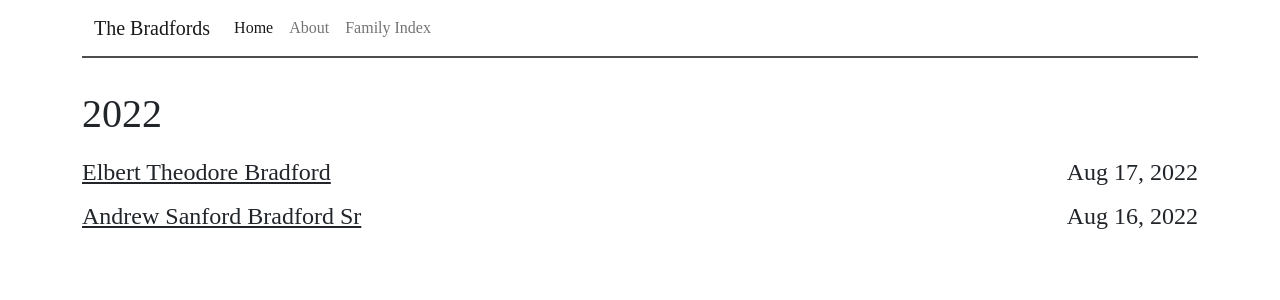
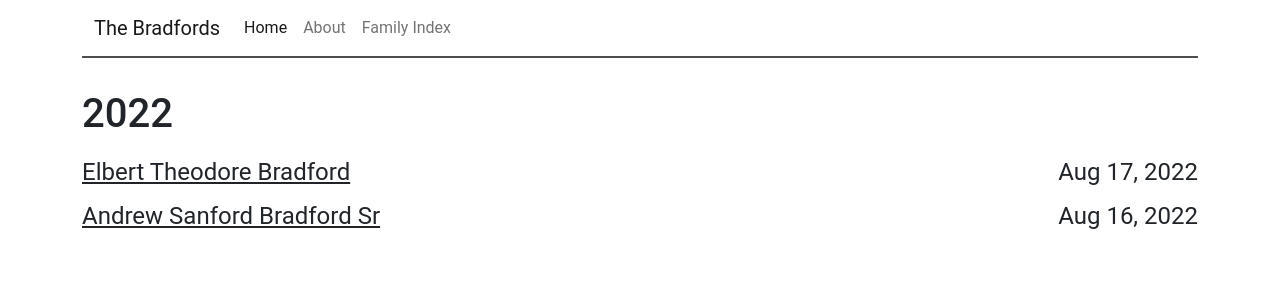
Before and after one commit to the-bradfords/the-bradfords.github.io, a Jekyll site: the page built from index.html, in a window 1280 px wide. Shown: the top 300 px of the page. Built offline with Jekyll 4.4.1, drawn with Linux system fonts in a browser that asks for light colours.

Commit message:
Update main.scss

```diff
--- a/_sass/main.scss
+++ b/_sass/main.scss
@@ -101,9 +101,9 @@
 
 @font-face {
   font-family: 'Roboto Mono';
-  src: url('https://fonts.googleapis.com/css2?family=Roboto+Mono:wght@200&display=swap');
+  src: url('https://fonts.googleapis.com/css2?family=Roboto:wght@200&display=swap');
 }
 
 html, body, html * {
-    font-family: 'Roboto Mono';
+    font-family: 'Roboto';
 }
```
